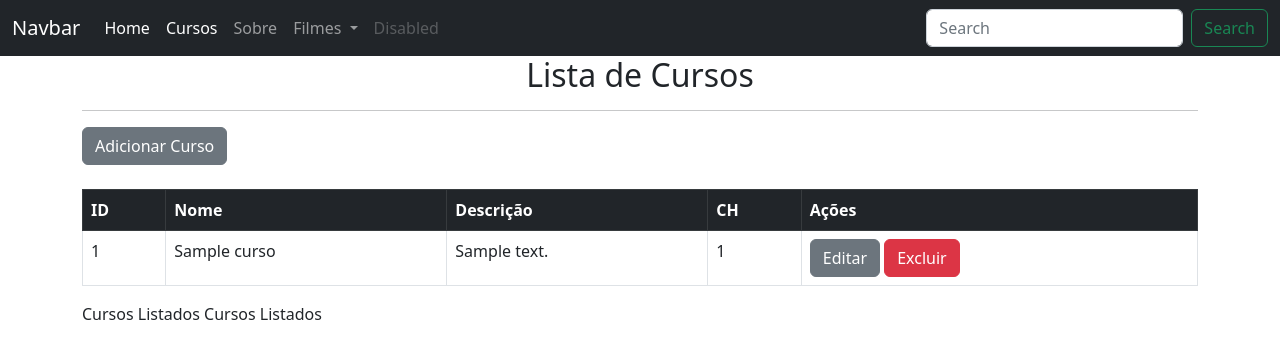
After one commit to braulioti/python_flask, a Flask app: page /cursos in a window 1280 px wide. The commit adds this page. Shown: the top 359 px of the page. Run offline with Flask 2, Linux system fonts and the light colour scheme; tables that the repository leaves empty hold one stand-in row (values such as "Sample post").

Commit message:
Finalizado o módulo de integração com Banco de Dados

```diff
--- a/app.py
+++ b/app.py
@@ -1,10 +1,26 @@
-from flask import Flask, render_template, request
+from flask import Flask, render_template, request, redirect, url_for, flash
 import urllib.request, json
+from flask_sqlalchemy import SQLAlchemy
 
 app = Flask(__name__)
 
+app.config['SQLALCHEMY_DATABASE_URI'] = 'sqlite:///cursos.sqlite3'
+
+db = SQLAlchemy(app)
+
 frutas = []
 registros = []
+
+class cursos(db.Model):
+    id = db.Column(db.Integer, primary_key=True)
+    nome = db.Column(db.String(50))
+    descricao = db.Column(db.String(100))
+    ch = db.Column(db.Integer)
+
+    def __int__(self, nome, descricao, ch):
+        self.nome = nome
+        self.descricao = descricao
+        self.ch = ch
 
 @app.route('/', methods=["GET", "POST"])
 def principal():
@@ -42,3 +58,63 @@ def filmes(propriedade):
     jsondata = json.loads(dados)
 
     return render_template("filmes.html", filmes=jsondata['results'])
+
+@app.route('/cursos', methods=["GET", "POST"])
+def lista_cursos():
+    page = request.args.get('page', 1, type=int)
+    per_page = 4
+    todos_cursos = cursos.query.paginate(page, per_page)
+    return render_template("cursos.html", cursos=todos_cursos)
+
+@app.route('/cria_cursos', methods=["GET", "POST"])
+def cria_curso():
+    nome = request.form.get('nome')
+    descricao = request.form.get('descricao')
+    ch = request.form.get('ch')
+
+    if request.method == "POST":
+        if not nome or not descricao or not ch:
+            flash(message='Preencha todos os campos do formulário', category='error')
+        else:
+            curso = cursos(nome=nome, descricao=descricao, ch=ch)
+            db.session.add(curso)
+            db.session.commit()
+            return redirect(url_for('lista_cursos'))
+
+    return render_template("novo_curso.html")
+
+@app.route('/<int:id>/remove_curso', methods=["GET", "POST"])
+def remove_curso(id):
+    curso = cursos.query.filter_by(id=id).first()
+    db.session.delete(curso)
+    db.session.commit()
+    return redirect(url_for('lista_cursos'))
+
+@app.route('/<int:id>/atualiza_curso', methods=["GET", "POST"])
+def atualiza_curso(id):
+    curso = cursos.query.filter_by(id=id).first()
+
+    nome = request.form.get('nome')
+    descricao = request.form.get('descricao')
+    ch = request.form.get('ch')
+
+    if request.method == "POST":
+        if not nome or not descricao or not ch:
+            flash(message='Preencha todos os campos do formulário', category='error')
+        else:
+            cursos.query.filter_by(id=id).update({
+                "nome": nome,
+                "descricao": descricao,
+                "ch": ch
+            })
+            db.session.commit()
+            return redirect(url_for('lista_cursos'))
+
+    return render_template("atualiza_curso.html", curso=curso)
+
+if __name__ == '__main__':
+    app.secret_key = 'secret_key'
+    app.config['SESSION_TYPE'] = 'filesystem'
+
+    db.create_all();
+    app.run(debug=True)
--- a/templates/base.html
+++ b/templates/base.html
@@ -20,7 +20,7 @@
                         <a class="nav-link active" aria-current="page" href="{{url_for('principal')}}">Home</a>
                     </li>
                     <li class="nav-item">
-                        <a class="nav-link" href="#">Filmes</a>
+                        <a class="nav-link active" aria-current="page" href="{{url_for('lista_cursos')}}">Cursos</a>
                     </li>
                     <li class="nav-item">
                         <a class="nav-link" href="{{url_for('sobre')}}">Sobre</a>
--- /dev/null
+++ b/templates/cursos.html
@@ -0,0 +1,45 @@
+{% extends 'base.html' %}
+{% block conteudo %}
+<h2 style="text-align: center">Lista de Cursos</h2>
+<hr />
+<a href="{{url_for('cria_curso')}}" class="btn btn-secondary">Adicionar Curso</a>
+<br /><br />
+<table class="table table-bordered table-hover">
+    <thead class="table-dark">
+    <tr>
+        <th scope="col">ID</th>
+        <th scope="col">Nome</th>
+        <th scope="col">Descrição</th>
+        <th scope="col">CH</th>
+        <th scope="col">Ações</th>
+    </tr>
+    </thead>
+    <tbody>
+        {% for curso in cursos.items %}
+        <tr>
+            <td>{{ curso.id }}</td>
+            <td>{{ curso.nome }}</td>
+            <td>{{ curso.descricao }}</td>
+            <td>{{ curso.ch }}</td>
+            <td>
+                <a href="{{curso.id}}/atualiza_curso" class="btn btn-secondary btn-xs">Editar</a>
+                <a href="{{curso.id}}/remove_curso" onclick="return confirm('Deseja excluir esse registro?')" class="btn btn-danger btn-xs">Excluir</a>
+            </td>
+        </tr>
+        {% endfor %}
+    </tbody>
+</table>
+
+{% if cursos.has_prev %}
+    <a href="{{url_for('lista_cursos', page=cursos.pref_num)}}">Cursos Anteriores</a>
+{% else %}
+    Cursos Listados
+{% endif %}
+
+{% if cursos.has_next %}
+    <a href="{{url_for('lista_cursos', page=cursos.next_num)}}">Próximos Cursos</a>
+{% else %}
+    Cursos Listados
+{% endif %}
+
+{% endblock conteudo %}
```
Also changed, not shown: templates/atualiza_curso.html (added, +19 -0 lines), templates/novo_curso.html (added, +19 -0 lines), README.md, 1 other file.
